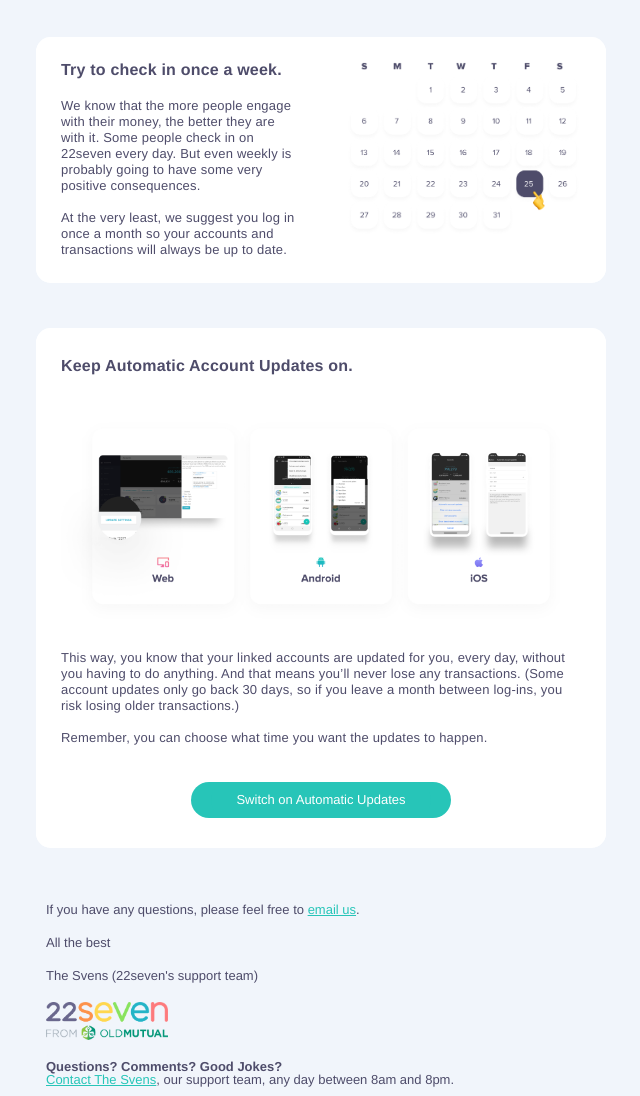
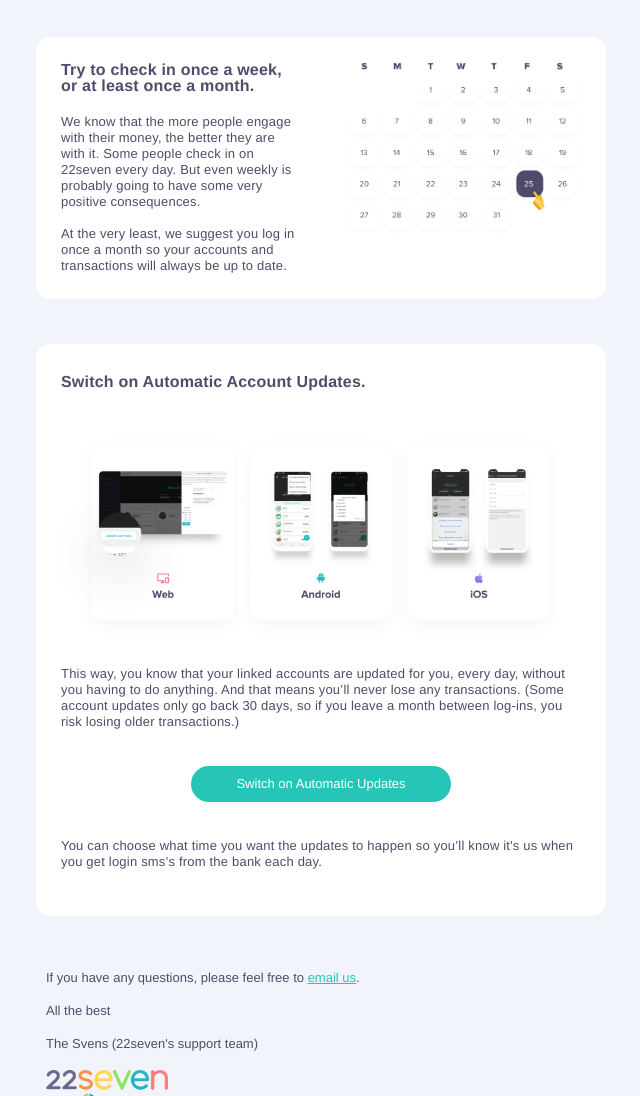
Before and after one commit to DeanNorman/dean-22seven.com, a plain HTML site: page mjml_templates/templates/aau_disabled/aau_disabled.html in a window 1280 px wide. Shown: the part 321-1417 px from the top of the page, without its empty margins (319-959 px from the left). Drawn offline with Linux system fonts and the light colour scheme.

Commit message:
updated copy etc

```diff
--- a/mjml_templates/templates/aau_disabled/aau_disabled.html
+++ b/mjml_templates/templates/aau_disabled/aau_disabled.html
@@ -355,7 +355,7 @@
                           <table border="0" cellpadding="0" cellspacing="0" role="presentation" style="vertical-align:top;" width="100%">
                             <tr>
                               <td align="left" style="font-size:0px;padding:10px 25px;word-break:break-word;">
-                                <div style="font-family:Helvetica;font-size:16px;font-weight:600;letter-spacing:0.2px;line-height:1;text-align:left;color:#4E4C6A;">Try to check in once a week.</div>
+                                <div style="font-family:Helvetica;font-size:16px;font-weight:600;letter-spacing:0.2px;line-height:1;text-align:left;color:#4E4C6A;">Try to check in once a week, or at least once a month.</div>
                               </td>
                             </tr>
                             <tr>
@@ -502,7 +502,7 @@
                                   <table border="0" cellpadding="0" cellspacing="0" role="presentation" style="" width="100%">
                                     <tr>
                                       <td align="left" style="font-size:0px;padding:10px 25px;word-break:break-word;">
-                                        <div style="font-family:Helvetica;font-size:16px;font-weight:600;letter-spacing:0.2px;line-height:1;text-align:left;color:#4E4C6A;">Keep Automatic Account Updates on.</div>
+                                        <div style="font-family:Helvetica;font-size:16px;font-weight:600;letter-spacing:0.2px;line-height:1;text-align:left;color:#4E4C6A;">Switch on Automatic Account Updates.</div>
                                       </td>
                                     </tr>
                                   </table>
@@ -535,7 +535,7 @@
                             </tr>
                             <tr>
                               <td align="left" style="font-size:0px;padding:10px 25px;word-break:break-word;">
-                                <div style="font-family:Helvetica;font-size:13px;font-weight:300;letter-spacing:0.2px;line-height:16px;text-align:left;color:#4E4C6A;">This way, you know that your linked accounts are updated for you, every day, without you having to do anything. And that means you’ll never lose any transactions. (Some account updates only go back 30 days, so if you leave a month between log-ins, you risk losing older transactions.) <br /><br /> Remember, you can choose what time you want the updates to happen. <br /><br /></div>
+                                <div style="font-family:Helvetica;font-size:13px;font-weight:300;letter-spacing:0.2px;line-height:16px;text-align:left;color:#4E4C6A;">This way, you know that your linked accounts are updated for you, every day, without you having to do anything. And that means you’ll never lose any transactions. (Some account updates only go back 30 days, so if you leave a month between log-ins, you risk losing older transactions.) <br /><br /></div>
                               </td>
                             </tr>
                             <tr>
@@ -547,6 +547,11 @@
                                     </td>
                                   </tr>
                                 </table>
+                              </td>
+                            </tr>
+                            <tr>
+                              <td align="left" style="font-size:0px;padding:10px 25px;word-break:break-word;">
+                                <div style="font-family:Helvetica;font-size:13px;font-weight:300;letter-spacing:0.2px;line-height:16px;text-align:left;color:#4E4C6A;"><br /> You can choose what time you want the updates to happen so you’ll know it's us when you get login sms’s from the bank each day. <br /><br /></div>
                               </td>
                             </tr>
                           </table>
```
Also changed, not shown: 1 other file.
